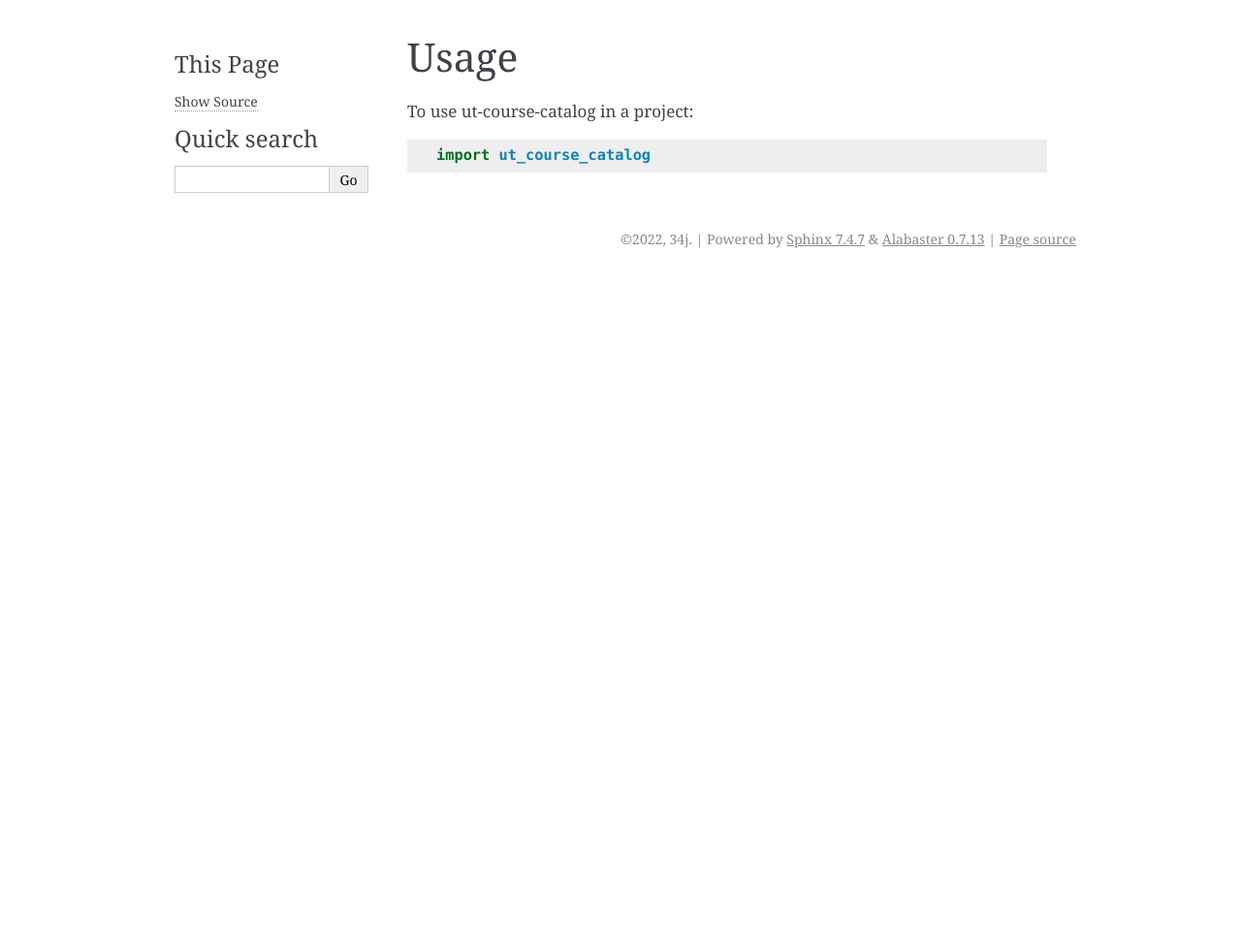
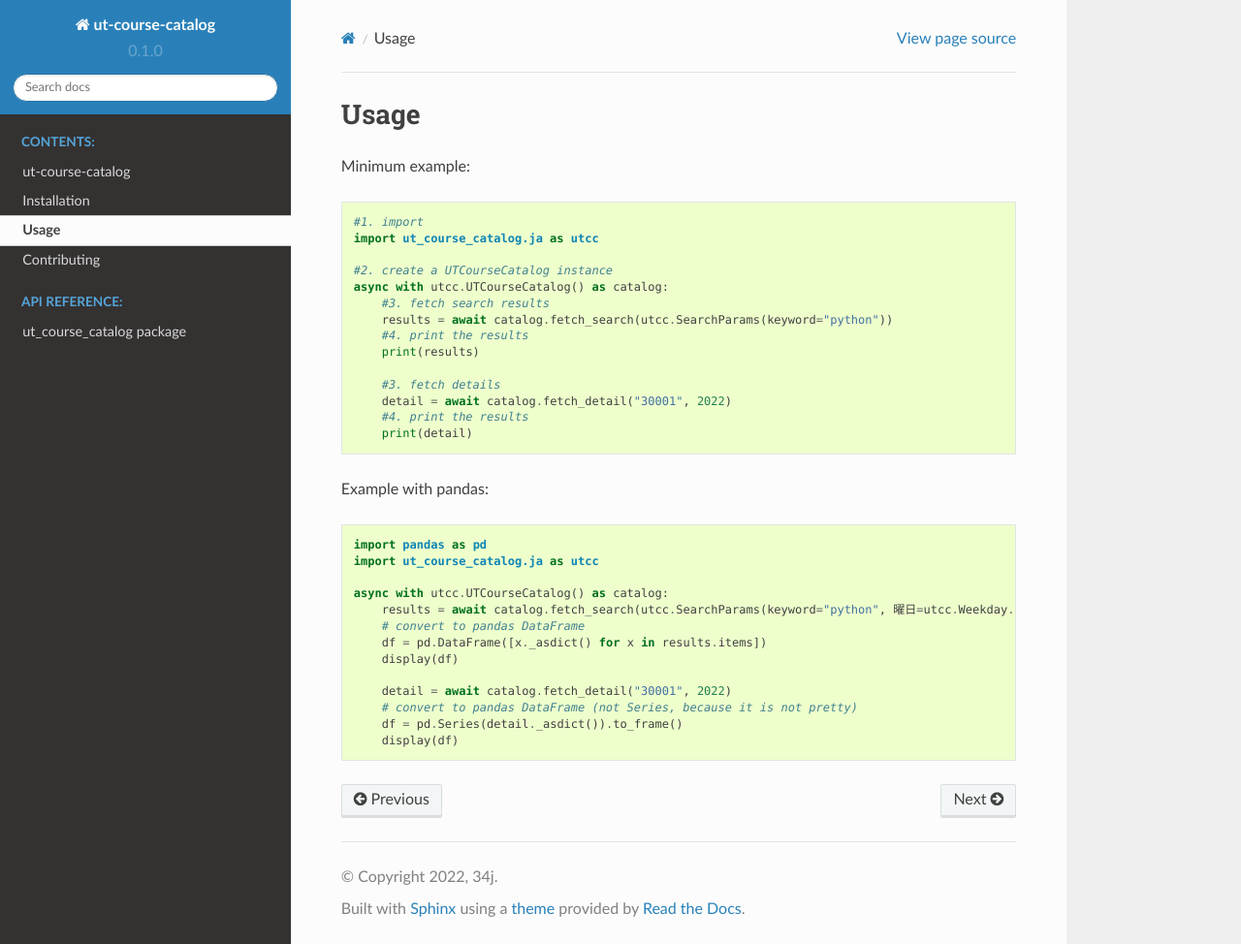
Before and after one commit to 34j/ut-course-catalog-archive, a Sphinx documentation site: the page built from docs/usage.rst, in a window 1280 px wide and 974 px high. Shown: the whole window at 97% size. Built offline with Sphinx 7.4.7 and the Read the Docs theme 2.0.0, drawn with Linux system fonts in a browser that asks for light colours; pages that are not in the unit, such as notebooks, are missing from menus.

Commit message:
Add docs

```diff
--- a/docs/authors.rst
+++ /dev/null
@@ -1 +0,0 @@
-.. include:: ../AUTHORS.rst
--- a/docs/conf.py
+++ b/docs/conf.py
@@ -19,6 +19,7 @@
 #
 import os
 import sys
+import sphinx_rtd_theme
 
 sys.path.insert(0, os.path.abspath(".."))
 
@@ -32,7 +33,8 @@ import ut_course_catalog
 
 # Add any Sphinx extension module names here, as strings. They can be
 # extensions coming with Sphinx (named 'sphinx.ext.*') or your custom ones.
-extensions = ["sphinx.ext.autodoc", "sphinx.ext.viewcode"]
+extensions = ["sphinx.ext.napoleon", "sphinx.ext.autodoc", 'sphinx.ext.viewcode', 'myst_parser']
+napoleon_google_docstring = False
 
 # Add any paths that contain templates here, relative to this directory.
 templates_path = ["_templates"]
@@ -65,7 +67,7 @@ release = ut_course_catalog.__version__
 #
 # This is also used if you do content translation via gettext catalogs.
 # Usually you set "language" from the command line for these cases.
-language = None
+language = 'en'
 
 # List of patterns, relative to source directory, that match files and
 # directories to ignore when looking for source files.
@@ -84,7 +86,7 @@ todo_include_todos = False
 # The theme to use for HTML and HTML Help pages.  See the documentation for
 # a list of builtin themes.
 #
-html_theme = "alabaster"
+html_theme = "sphinx_rtd_theme"
 
 # Theme options are theme-specific and customize the look and feel of a
 # theme further.  For a list of options available for each theme, see the
--- a/docs/history.rst
+++ /dev/null
@@ -1 +0,0 @@
-.. include:: ../HISTORY.rst
--- /dev/null
+++ b/docs/modules.rst
@@ -0,0 +1,7 @@
+ut_course_catalog
+=================
+
+.. toctree::
+   :maxdepth: 4
+
+   ut_course_catalog
--- a/docs/usage.rst
+++ b/docs/usage.rst
@@ -2,6 +2,39 @@
 Usage
 =====
 
-To use ut-course-catalog in a project::
+Minimum example:
 
-    import ut_course_catalog
+.. code-block:: python
+
+    #1. import
+    import ut_course_catalog.ja as utcc
+
+    #2. create a UTCourseCatalog instance
+    async with utcc.UTCourseCatalog() as catalog:
+        #3. fetch search results
+        results = await catalog.fetch_search(utcc.SearchParams(keyword="python"))
+        #4. print the results
+        print(results)
+
+        #3. fetch details
+        detail = await catalog.fetch_detail("30001", 2022)
+        #4. print the results
+        print(detail)
+
+Example with pandas:
+
+.. code-block:: python
+
+    import pandas as pd
+    import ut_course_catalog.ja as utcc
+
+    async with utcc.UTCourseCatalog() as catalog:
+        results = await catalog.fetch_search(utcc.SearchParams(keyword="python", 曜日=utcc.Weekday.Mon))
+        # convert to pandas DataFrame
+        df = pd.DataFrame([x._asdict() for x in results.items])
+        display(df)
+
+        detail = await catalog.fetch_detail("30001", 2022)
+        # convert to pandas DataFrame (not Series, because it is not pretty)
+        df = pd.Series(detail._asdict()).to_frame()
+        display(df)
--- /dev/null
+++ b/docs/ut_course_catalog.rst
@@ -0,0 +1,29 @@
+ut\_course\_catalog package
+===========================
+
+Submodules
+----------
+
+ut\_course\_catalog.common module
+---------------------------------
+
+.. automodule:: ut_course_catalog.common
+   :members:
+   :undoc-members:
+   :show-inheritance:
+
+ut\_course\_catalog.ja module
+-----------------------------
+
+.. automodule:: ut_course_catalog.ja
+   :members:
+   :undoc-members:
+   :show-inheritance:
+
+Module contents
+---------------
+
+.. automodule:: ut_course_catalog
+   :members:
+   :undoc-members:
+   :show-inheritance:
```
Also changed, not shown: docs/index.rst (+6 -3 lines), 1 other file.
